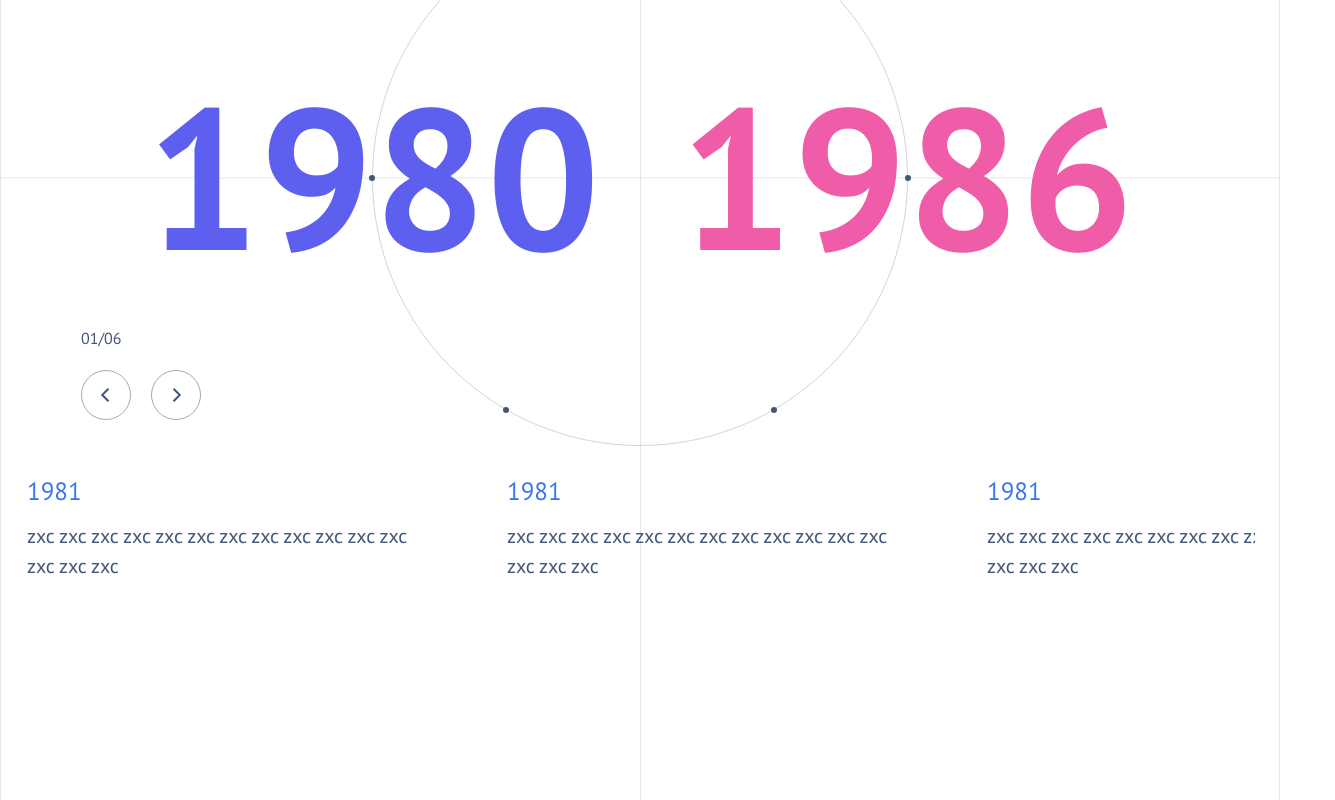
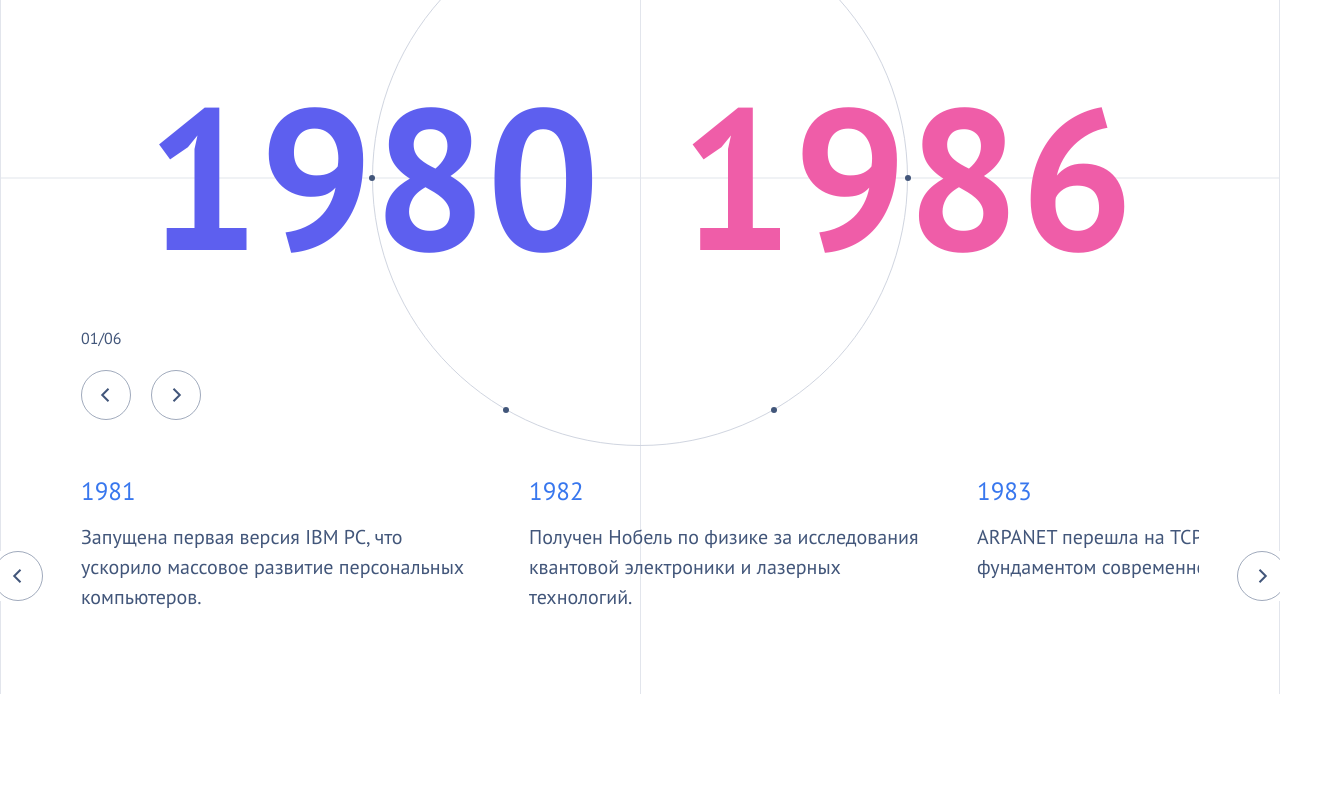
Before and after one commit to Ori-wiki/pr-animation, a React (Vite) app: page / in a window 1280 px wide. Shown: the part 312-1112 px from the top of the page, 1335 px wide, since content can reach past the window. After the commit the page ends 1006 px from the top, so only its background shows below. Built offline with nearby package versions, Linux system fonts and the light colour scheme.

Commit message:
add slider anim

```diff
--- a/src/App.tsx
+++ b/src/App.tsx
@@ -1,8 +1,13 @@
-import { useMemo, useState } from 'react';
+import { useCallback, useEffect, useMemo, useRef, useState } from 'react';
 
 type CircleItem = {
   id: number;
   label: string;
+};
+
+type NewsItem = {
+  year: string;
+  text: string;
 };
 
 const circleItems: CircleItem[] = [
@@ -14,12 +19,31 @@ const circleItems: CircleItem[] = [
   { id: 6, label: 'Наука' },
 ];
 
+const newsItems: NewsItem[] = [
+  { year: '1981', text: 'Запущена первая версия IBM PC, что ускорило массовое развитие персональных компьютеров.' },
+  { year: '1982', text: 'Получен Нобель по физике за исследования квантовой электроники и лазерных технологий.' },
+  { year: '1983', text: 'ARPANET перешла на TCP/IP, и это стало фундаментом современного интернета.' },
+  { year: '1984', text: 'Выпущен Macintosh с графическим интерфейсом, который изменил пользовательский опыт.' },
+  { year: '1985', text: 'Unix-системы получили новый виток развития в корпоративной инфраструктуре.' },
+  { year: '1986', text: 'Станция Мир выведена на орбиту и стала ключевым этапом долговременной космонавтики.' },
+];
+
 const desktopRadius = 268;
 const mobileRadius = 200;
 const targetAngle = -60;
+const newsDragMultiplier = 1.8;
 
 function App() {
   const [spinIndex, setSpinIndex] = useState(0);
+  const [canNewsPrev, setCanNewsPrev] = useState(false);
+  const [canNewsNext, setCanNewsNext] = useState(true);
+  const newsSliderRef = useRef<HTMLDivElement | null>(null);
+  const newsDragRef = useRef({
+    active: false,
+    pointerId: -1,
+    startX: 0,
+    startScrollLeft: 0,
+  });
   const itemCount = circleItems.length;
   const angleStep = 360 / itemCount;
 
@@ -56,6 +80,84 @@ function App() {
 
   const currentCounter = String(activeIndex + 1).padStart(2, '0');
   const totalCounter = String(itemCount).padStart(2, '0');
+
+  const updateNewsButtons = useCallback(() => {
+    const slider = newsSliderRef.current;
+    if (!slider) return;
+
+    const maxScrollLeft = Math.max(0, slider.scrollWidth - slider.clientWidth);
+    setCanNewsPrev(slider.scrollLeft > 1);
+    setCanNewsNext(slider.scrollLeft < maxScrollLeft - 1);
+  }, []);
+
+  const getNewsStep = useCallback(() => {
+    const slider = newsSliderRef.current;
+    if (!slider) return 0;
+
+    const firstCard = slider.querySelector('[data-news-card]') as HTMLElement | null;
+    if (!firstCard) return slider.clientWidth * 0.8;
+
+    const styles = window.getComputedStyle(slider);
+    const gap = parseFloat(styles.columnGap || styles.gap || '0');
+    return firstCard.offsetWidth + gap;
+  }, []);
+
+  const scrollNews = useCallback(
+    (direction: 1 | -1) => {
+      const slider = newsSliderRef.current;
+      if (!slider) return;
+
+      slider.scrollBy({
+        left: getNewsStep() * direction,
+        behavior: 'smooth',
+      });
+    },
+    [getNewsStep],
+  );
+
+  const handleNewsPointerDown = (event: React.PointerEvent<HTMLDivElement>) => {
+    if (event.pointerType === 'mouse' && event.button !== 0) return;
+    const slider = newsSliderRef.current;
+    if (!slider) return;
+
+    newsDragRef.current = {
+      active: true,
+      pointerId: event.pointerId,
+      startX: event.clientX,
+      startScrollLeft: slider.scrollLeft,
+    };
+
+    slider.classList.add('is-dragging');
+    slider.setPointerCapture(event.pointerId);
+  };
+
+  const handleNewsPointerMove = (event: React.PointerEvent<HTMLDivElement>) => {
+    const slider = newsSliderRef.current;
+    const drag = newsDragRef.current;
+    if (!slider || !drag.active || drag.pointerId !== event.pointerId) return;
+
+    event.preventDefault();
+    const deltaX = event.clientX - drag.startX;
+    slider.scrollLeft = drag.startScrollLeft - deltaX * newsDragMultiplier;
+    updateNewsButtons();
+  };
+
+  const stopNewsDrag = (event: React.PointerEvent<HTMLDivElement>) => {
+    const slider = newsSliderRef.current;
+    const drag = newsDragRef.current;
+    if (!slider || !drag.active || drag.pointerId !== event.pointerId) return;
+
+    drag.active = false;
+    slider.classList.remove('is-dragging');
+    slider.releasePointerCapture(event.pointerId);
+    updateNewsButtons();
+  };
+
+  useEffect(() => {
+    updateNewsButtons();
+    window.addEventListener('resize', updateNewsButtons);
+    return () => window.removeEventListener('resize', updateNewsButtons);
+  }, [updateNewsButtons]);
 
   return (
     <div className='max-w-360 w-full my-0 mx-auto min-h-full flex flex-col relative border-l border-r border-[#e2e5ec]'>
@@ -181,64 +283,57 @@ function App() {
         </div>
       </div>
 
-      <div className='mt-14 mr-0 w-[calc(100%+56px)]'>
-        <div className='flex -ml-13.5 p-20 relative pt-0 pb-0'>
-          <div className='m-auto overflow-hidden p-0 z-1 block'>
-            <div className='w-full h-full z-1 flex box-content'>
-              <div className='w-auto mr-20 block h-full'>
-                <div className='flex flex-col gap-3.75 cursor-move w-100 pb-25 min-h-75'>
-                  <p className='text-[25px] leading-7.5 text-left text-[#3877ee]'>
-                    1981
-                  </p>
-                  <p className='text-[20px] leading-7.5 text-[#42567a]'>
-                    zxc zxc zxc zxc zxc zxc zxc zxc zxc zxc zxc zxc zxc zxc zxc
-                  </p>
-                </div>
-              </div>
-              <div className='w-auto mr-20 block h-full'>
-                <div className='flex flex-col gap-3.75 cursor-move w-100 pb-25 min-h-75'>
-                  <p className='text-[25px] leading-7.5 text-left text-[#3877ee]'>
-                    1981
-                  </p>
-                  <p className='text-[20px] leading-7.5 text-[#42567a]'>
-                    zxc zxc zxc zxc zxc zxc zxc zxc zxc zxc zxc zxc zxc zxc zxc
-                  </p>
-                </div>
-              </div>
-              <div className='w-auto mr-20 block h-full'>
-                <div className='flex flex-col gap-3.75 cursor-move w-100 pb-25 min-h-75'>
-                  <p className='text-[25px] leading-7.5 text-left text-[#3877ee]'>
-                    1981
-                  </p>
-                  <p className='text-[20px] leading-7.5 text-[#42567a]'>
-                    zxc zxc zxc zxc zxc zxc zxc zxc zxc zxc zxc zxc zxc zxc zxc
-                  </p>
-                </div>
-              </div>
-              <div className='w-auto mr-20 block h-full'>
-                <div className='flex flex-col gap-3.75 cursor-move w-100 pb-25 min-h-75'>
-                  <p className='text-[25px] leading-7.5 text-left text-[#3877ee]'>
-                    1981
-                  </p>
-                  <p className='text-[20px] leading-7.5 text-[#42567a]'>
-                    zxc zxc zxc zxc zxc zxc zxc zxc zxc zxc zxc zxc zxc zxc zxc
-                  </p>
-                </div>
-              </div>
-              <div className='w-auto mr-20 block h-full'>
-                <div className='flex flex-col gap-3.75 cursor-move w-100 pb-25 min-h-75'>
-                  <p className='text-[25px] leading-7.5 text-left text-[#3877ee]'>
-                    1981
-                  </p>
-                  <p className='text-[20px] leading-7.5 text-[#42567a]'>
-                    zxc zxc zxc zxc zxc zxc zxc zxc zxc zxc zxc zxc zxc zxc zxc
-                  </p>
-                </div>
-              </div>
-            </div>
-            <button></button>
-            <button></button>
+      <div className='mt-14 relative'>
+        <div className='news-slider-shell px-20 max-[1250px]:px-7'>
+          <button
+            type='button'
+            onClick={() => scrollNews(-1)}
+            disabled={!canNewsPrev}
+            className='news-slider-arrow news-slider-arrow--left'
+            aria-label='Предыдущая новость'
+          >
+            <svg width='50' height='50' viewBox='0 0 50 50' fill='none' xmlns='http://www.w3.org/2000/svg'>
+              <circle cx='25' cy='25' r='24.5' transform='matrix(-1 0 0 1 50 0)' stroke='#42567A' strokeOpacity='0.5' />
+              <path d='M27.4999 18.75L21.2499 25L27.4999 31.25' stroke='#42567A' strokeWidth={2} />
+            </svg>
+          </button>
+
+          <div
+            ref={newsSliderRef}
+            className='news-slider'
+            onScroll={updateNewsButtons}
+            onPointerDown={handleNewsPointerDown}
+            onPointerMove={handleNewsPointerMove}
+            onPointerUp={stopNewsDrag}
+            onPointerCancel={stopNewsDrag}
+          >
+            {newsItems.map((news, index) => (
+              <article key={`${news.year}-${index}`} data-news-card className='news-card'>
+                <p className='news-card-year'>{news.year}</p>
+                <p className='news-card-text'>{news.text}</p>
+              </article>
+            ))}
           </div>
+
+          <button
+            type='button'
+            onClick={() => scrollNews(1)}
+            disabled={!canNewsNext}
+            className='news-slider-arrow news-slider-arrow--right'
+            aria-label='Следующая новость'
+          >
+            <svg
+              width='50'
+              height='50'
+              viewBox='0 0 50 50'
+              fill='none'
+              xmlns='http://www.w3.org/2000/svg'
+              style={{ transform: 'rotateY(180deg)' }}
+            >
+              <circle cx='25' cy='25' r='24.5' transform='matrix(-1 0 0 1 50 0)' stroke='#42567A' strokeOpacity='0.5' />
+              <path d='M27.4999 18.75L21.2499 25L27.4999 31.25' stroke='#42567A' strokeWidth={2} />
+            </svg>
+          </button>
         </div>
       </div>
     </div>
--- a/src/index.css
+++ b/src/index.css
@@ -7,6 +7,11 @@
 
 body {
   font-family: 'PT Sans', system-ui, sans-serif;
+  overflow-x: hidden;
+}
+
+html {
+  overflow-x: hidden;
 }
 
 :root {
@@ -156,3 +161,101 @@ body {
     max-width: 110px;
   }
 }
+
+.news-slider-shell {
+  position: relative;
+}
+
+.news-slider {
+  display: flex;
+  gap: 48px;
+  overflow-x: auto;
+  overscroll-behavior-x: contain;
+  scroll-snap-type: x mandatory;
+  scroll-behavior: smooth;
+  scrollbar-width: none;
+  cursor: grab;
+  user-select: none;
+  touch-action: pan-y;
+  padding: 0 8px 8px;
+}
+
+.news-slider::-webkit-scrollbar {
+  display: none;
+}
+
+.news-slider.is-dragging {
+  cursor: grabbing;
+}
+
+.news-card {
+  flex: 0 0 400px;
+  min-height: 210px;
+  scroll-snap-align: start;
+}
+
+.news-card-year {
+  font-size: 25px;
+  line-height: 1.2;
+  color: #3877ee;
+  margin: 0 0 16px;
+}
+
+.news-card-text {
+  font-size: 20px;
+  line-height: 1.5;
+  color: #42567a;
+  margin: 0;
+}
+
+.news-slider-arrow {
+  position: absolute;
+  top: 46%;
+  transform: translateY(-50%);
+  border: none;
+  background: #fff;
+  cursor: pointer;
+  display: inline-flex;
+  align-items: center;
+  justify-content: center;
+  z-index: 2;
+}
+
+.news-slider-arrow:disabled {
+  opacity: 0.4;
+  cursor: default;
+}
+
+.news-slider-arrow--left {
+  left: -8px;
+}
+
+.news-slider-arrow--right {
+  right: -8px;
+}
+
+@media (max-width: 1250px) {
+  .news-slider {
+    gap: 24px;
+    padding-bottom: 4px;
+  }
+
+  .news-card {
+    flex-basis: min(320px, calc(100vw - 88px));
+    min-height: 170px;
+  }
+
+  .news-card-year {
+    font-size: 20px;
+    margin-bottom: 10px;
+  }
+
+  .news-card-text {
+    font-size: 16px;
+    line-height: 1.4;
+  }
+
+  .news-slider-arrow {
+    top: 44%;
+  }
+}
```
